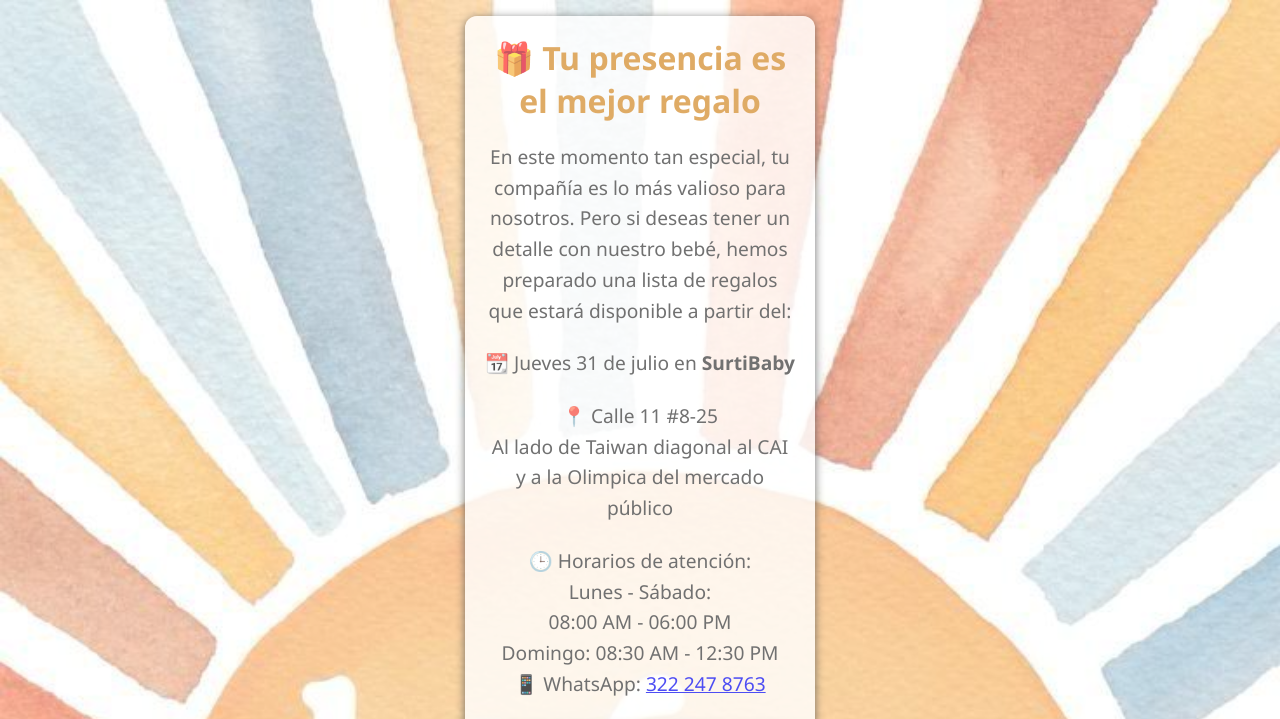
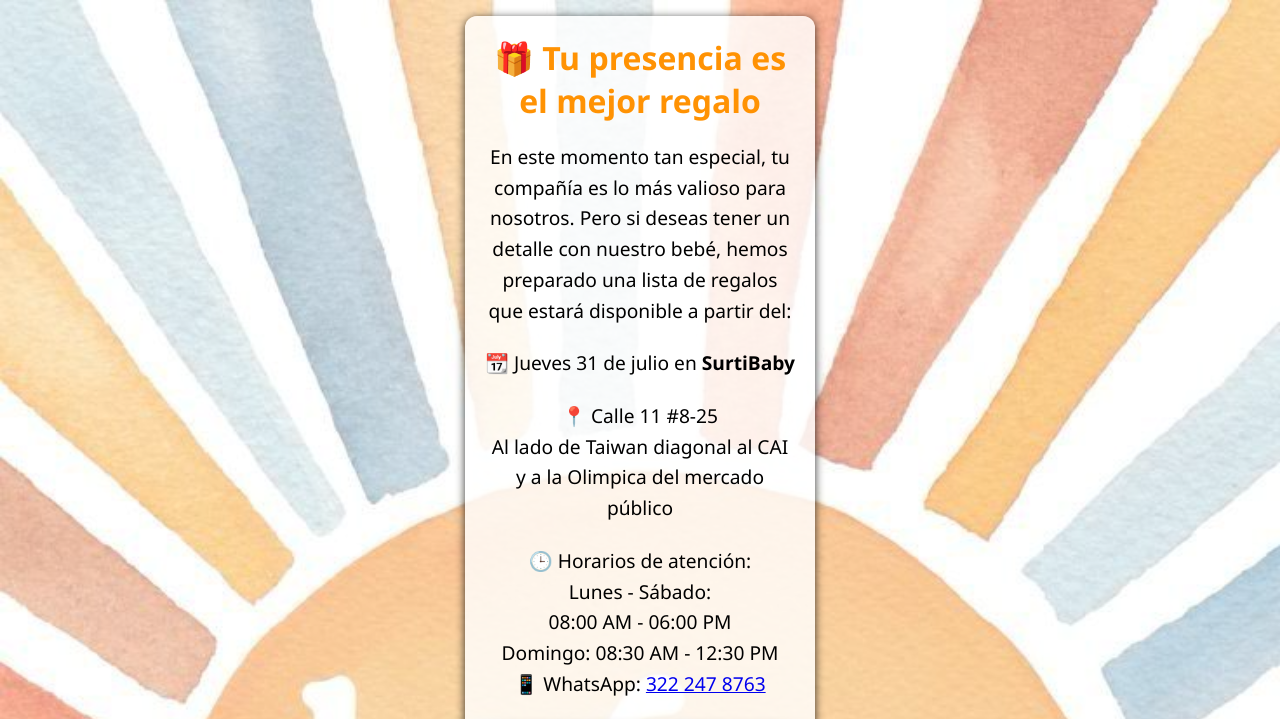
Before and after one commit to BautistaLRafa/Invitacion, a plain HTML site: page regalos.html in a window 1280 px wide. Shown: the top 719 px of the page. Drawn offline with Linux system fonts and the light colour scheme.

Commit message:
Update regalos.html

```diff
--- a/regalos.html
+++ b/regalos.html
@@ -33,10 +33,11 @@
       text-align: center;
       border-radius: 12px;
       box-shadow: 0 2px 10px rgba(0,0,0,0.8);
+      z-index: 1;
     }
 
     .cont-regalos h1 {
-      color: #d18623;
+      color: #ff9203;
       font-size: 2em;
       margin-bottom: 20px;
     }
@@ -44,7 +45,7 @@
     .cont-regalos p {
       font-size: 1.2em;
       line-height: 1.6;
-      color: #333;
+      color: #000000;
       text-align: center;
     }
 
```
